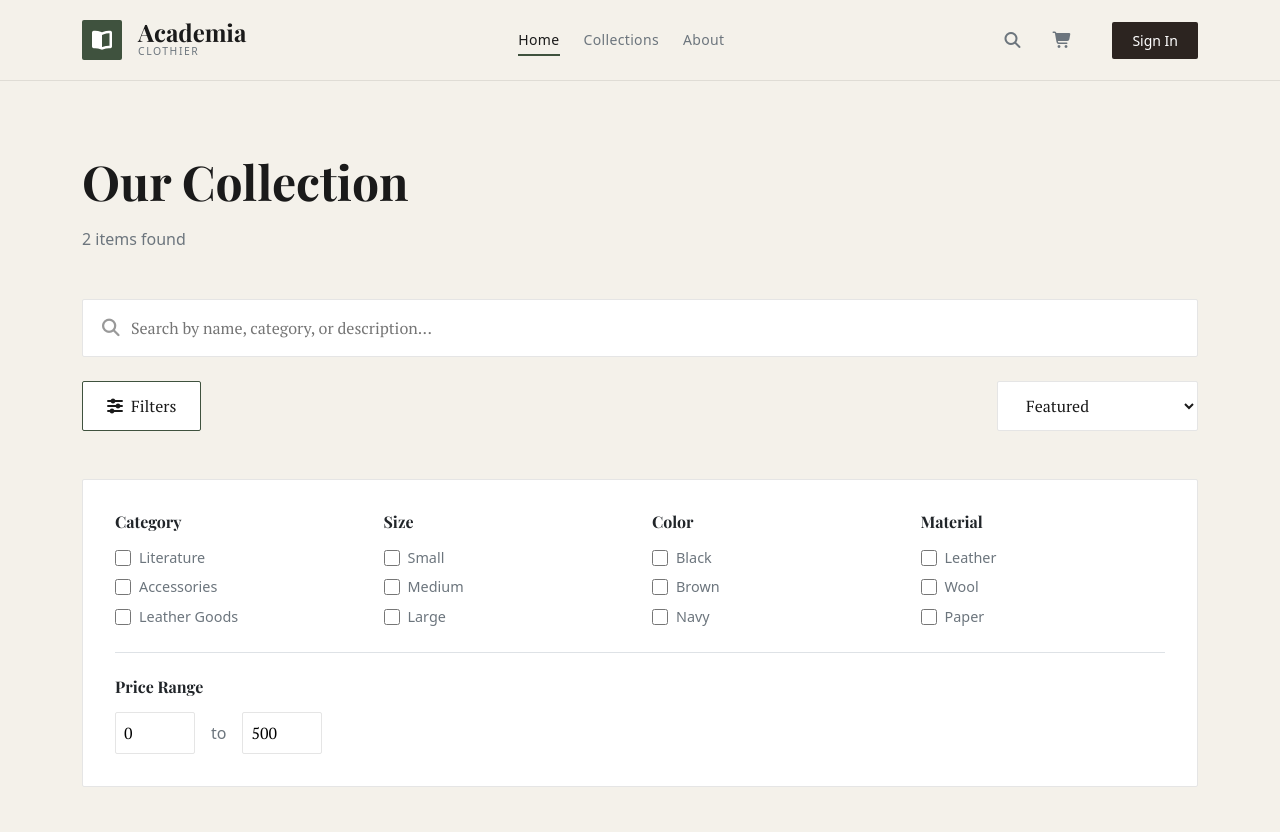
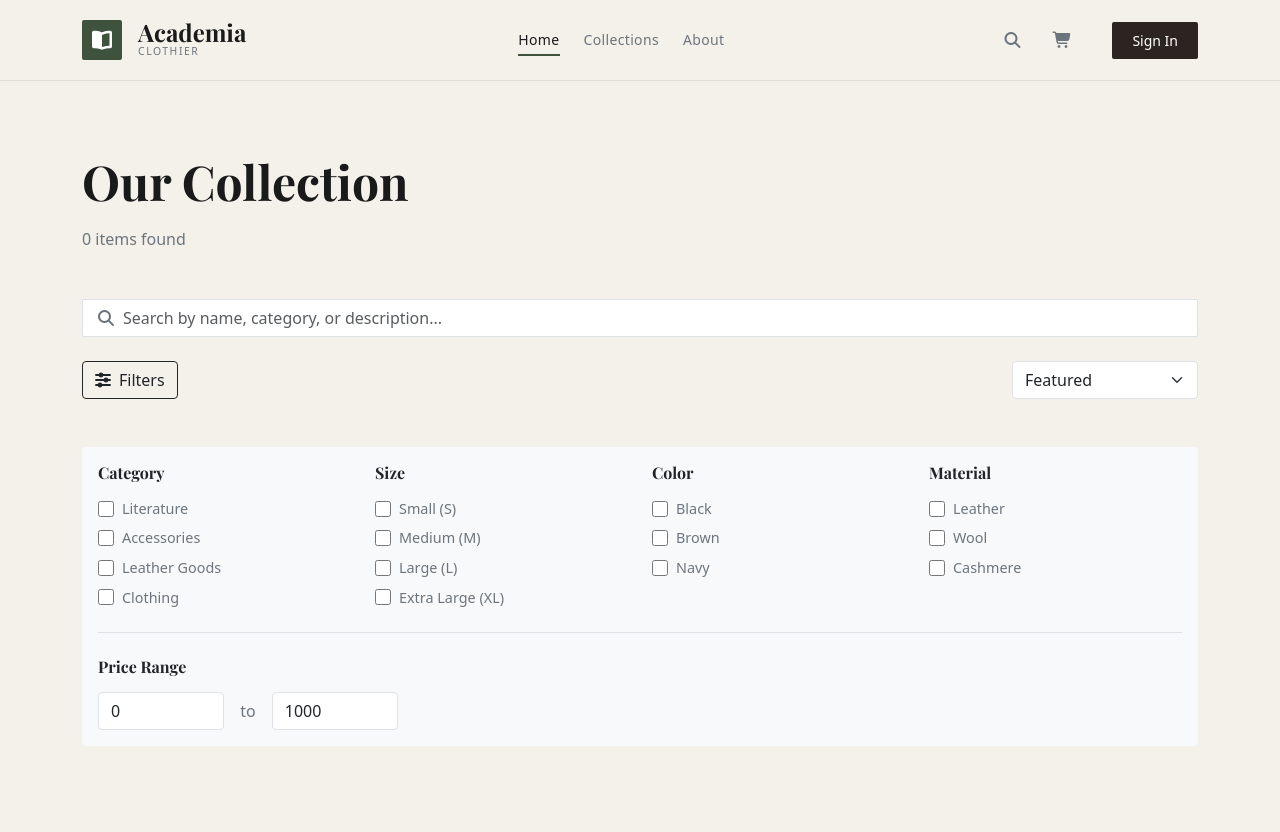
Before and after one commit to IgnacioConsuegra/multiStore-IgnacioConsuegra-3336227, a PHP site: page /views/collections.html in a window 1280 px wide, after a click on "Filters". Shown: the top 832 px of the page. Run offline with PHP 8.4, Linux system fonts and the light colour scheme.

Commit message:
Iniciando refacturacion

```diff
--- a/index.html
+++ b/index.html
@@ -4,7 +4,7 @@
 <head>
     <meta charset="UTF-8">
     <meta name="viewport" content="width=device-width, initial-scale=1.0">
-    <title>Hero Section</title>
+    <title>Academia Clothier</title>
     <link rel="stylesheet" href="./vendor/bootstrap.min.css">
     <link rel="stylesheet" href="./vendor/all.min.css">
     <link rel="stylesheet" href="css/styles.css">
@@ -195,9 +195,7 @@
                 </a>
             </div>
 
-            <!-- Products Grid (Vacio para que JS inyecte los datos) -->
             <div class="row g-4" id="featured-products-grid">
-                <!-- Las tarjetas de producto se cargarán aquí dinámicamente desde main.js -->
             </div>
 
             <!-- Mobile View All Link -->
--- a/views/collections.html
+++ b/views/collections.html
@@ -20,7 +20,7 @@
 <body>
     <div id="navbar-container"></div>
 
-    <main class="collection-section py-5">
+<main class="collection-section py-5">
         <div class="container py-4">
 
             <!-- Header -->
@@ -29,7 +29,7 @@
                     Our Collection
                 </h1>
                 <p class="text-muted-custom fs-6">
-                    <span id="item-count">2</span> items found
+                    <span id="item-count">0</span> items found
                 </p>
             </div>
 
@@ -37,21 +37,21 @@
             <div class="mb-5">
                 <!-- Search Bar -->
                 <div class="position-relative mb-4">
-                    <i class="fa-solid fa-magnifying-glass search-icon"></i>
-                    <input type="text" class="custom-search-input w-100" placeholder="Search by name, category, or description...">
+                    <i class="fa-solid fa-magnifying-glass position-absolute" style="left: 1rem; top: 50%; transform: translateY(-50%); color: #6c757d;"></i>
+                    <input type="text" id="search-input" class="form-control" style="padding-left: 2.5rem; border-radius: 2px;" placeholder="Search by name, category, or description...">
                 </div>
 
                 <!-- Filter and Sort Bar -->
                 <div class="d-flex flex-column flex-sm-row gap-3 justify-content-between align-items-start align-items-sm-center">
 
                     <!-- Botón para abrir filtros -->
-                    <button class="filter-toggle-btn d-flex align-items-center gap-2" type="button" data-bs-toggle="collapse" data-bs-target="#filtersPanel" aria-expanded="false" aria-controls="filtersPanel">
+                    <button class="btn btn-outline-dark d-flex align-items-center gap-2 rounded-1" type="button" data-bs-toggle="collapse" data-bs-target="#filtersPanel" aria-expanded="false" aria-controls="filtersPanel">
                         <i class="fa-solid fa-sliders"></i>
                         <span class="fw-medium">Filters</span>
                     </button>
 
                     <!-- Sort Select -->
-                    <select class="custom-sort-select">
+                    <select id="sort-select" class="form-select w-auto rounded-1">
                         <option value="featured">Featured</option>
                         <option value="price-low">Price: Low to High</option>
                         <option value="price-high">Price: High to Low</option>
@@ -63,21 +63,24 @@
 
             <!-- Filters Panel (Colapsable con Bootstrap) -->
             <div class="collapse mb-5" id="filtersPanel">
-                <div class="filters-panel-body">
+                <div class="card card-body border-0 bg-light rounded-1">
                     <div class="row g-4">
 
                         <!-- Category -->
                         <div class="col-12 col-sm-6 col-lg-3">
                             <h3 class="font-heading h6 fw-bold mb-3 text-dark-custom">Category</h3>
-                            <div class="d-flex flex-column gap-2">
-                                <label class="custom-checkbox">
-                                    <input type="checkbox"> <span>Literature</span>
+                            <div class="d-flex flex-column gap-2" id="filter-category">
+                                <label class="custom-checkbox d-flex align-items-center gap-2">
+                                    <input type="checkbox" value="Literature" class="filter-check category-check"> <span>Literature</span>
                                 </label>
-                                <label class="custom-checkbox">
-                                    <input type="checkbox"> <span>Accessories</span>
+                                <label class="custom-checkbox d-flex align-items-center gap-2">
+                                    <input type="checkbox" value="Accessories" class="filter-check category-check"> <span>Accessories</span>
                                 </label>
-                                <label class="custom-checkbox">
-                                    <input type="checkbox"> <span>Leather Goods</span>
+                                <label class="custom-checkbox d-flex align-items-center gap-2">
+                                    <input type="checkbox" value="Leather Goods" class="filter-check category-check"> <span>Leather Goods</span>
+                                </label>
+                                <label class="custom-checkbox d-flex align-items-center gap-2">
+                                    <input type="checkbox" value="Clothing" class="filter-check category-check"> <span>Clothing</span>
                                 </label>
                             </div>
                         </div>
@@ -85,15 +88,18 @@
                         <!-- Size -->
                         <div class="col-12 col-sm-6 col-lg-3">
                             <h3 class="font-heading h6 fw-bold mb-3 text-dark-custom">Size</h3>
-                            <div class="d-flex flex-column gap-2">
-                                <label class="custom-checkbox">
-                                    <input type="checkbox"> <span>Small</span>
+                            <div class="d-flex flex-column gap-2" id="filter-size">
+                                <label class="custom-checkbox d-flex align-items-center gap-2">
+                                    <input type="checkbox" value="S" class="filter-check size-check"> <span>Small (S)</span>
                                 </label>
-                                <label class="custom-checkbox">
-                                    <input type="checkbox"> <span>Medium</span>
+                                <label class="custom-checkbox d-flex align-items-center gap-2">
+                                    <input type="checkbox" value="M" class="filter-check size-check"> <span>Medium (M)</span>
                                 </label>
-                                <label class="custom-checkbox">
-                                    <input type="checkbox"> <span>Large</span>
+                                <label class="custom-checkbox d-flex align-items-center gap-2">
+                                    <input type="checkbox" value="L" class="filter-check size-check"> <span>Large (L)</span>
+                                </label>
+                                <label class="custom-checkbox d-flex align-items-center gap-2">
+                                    <input type="checkbox" value="XL" class="filter-check size-check"> <span>Extra Large (XL)</span>
                                 </label>
                             </div>
                         </div>
@@ -101,15 +107,15 @@
                         <!-- Color -->
                         <div class="col-12 col-sm-6 col-lg-3">
                             <h3 class="font-heading h6 fw-bold mb-3 text-dark-custom">Color</h3>
-                            <div class="d-flex flex-column gap-2">
-                                <label class="custom-checkbox">
-                                    <input type="checkbox"> <span>Black</span>
+                            <div class="d-flex flex-column gap-2" id="filter-color">
+                                <label class="custom-checkbox d-flex align-items-center gap-2">
+                                    <input type="checkbox" value="Black" class="filter-check color-check"> <span>Black</span>
                                 </label>
-                                <label class="custom-checkbox">
-                                    <input type="checkbox"> <span>Brown</span>
+                                <label class="custom-checkbox d-flex align-items-center gap-2">
+                                    <input type="checkbox" value="Brown" class="filter-check color-check"> <span>Brown</span>
                                 </label>
-                                <label class="custom-checkbox">
-                                    <input type="checkbox"> <span>Navy</span>
+                                <label class="custom-checkbox d-flex align-items-center gap-2">
+                                    <input type="checkbox" value="Navy" class="filter-check color-check"> <span>Navy</span>
                                 </label>
                             </div>
                         </div>
@@ -117,75 +123,35 @@
                         <!-- Material -->
                         <div class="col-12 col-sm-6 col-lg-3">
                             <h3 class="font-heading h6 fw-bold mb-3 text-dark-custom">Material</h3>
-                            <div class="d-flex flex-column gap-2">
-                                <label class="custom-checkbox">
-                                    <input type="checkbox"> <span>Leather</span>
+                            <div class="d-flex flex-column gap-2" id="filter-material">
+                                <label class="custom-checkbox d-flex align-items-center gap-2">
+                                    <input type="checkbox" value="Leather" class="filter-check material-check"> <span>Leather</span>
                                 </label>
-                                <label class="custom-checkbox">
-                                    <input type="checkbox"> <span>Wool</span>
+                                <label class="custom-checkbox d-flex align-items-center gap-2">
+                                    <input type="checkbox" value="Wool" class="filter-check material-check"> <span>Wool</span>
                                 </label>
-                                <label class="custom-checkbox">
-                                    <input type="checkbox"> <span>Paper</span>
+                                <label class="custom-checkbox d-flex align-items-center gap-2">
+                                    <input type="checkbox" value="Cashmere" class="filter-check material-check"> <span>Cashmere</span>
                                 </label>
                             </div>
                         </div>
                     </div>
 
                     <!-- Price Range -->
-                    <div class="mt-4 pt-4 border-top custom-border-light">
+                    <div class="mt-4 pt-4 border-top">
                         <h3 class="font-heading h6 fw-bold mb-3 text-dark-custom">Price Range</h3>
-                        <div class="d-flex align-items-center gap-3">
-                            <input type="number" class="custom-price-input" value="0" min="0">
+                        <div class="d-flex align-items-center gap-3" style="max-width: 300px;">
+                            <input type="number" id="price-min" class="form-control rounded-1" value="0" min="0" placeholder="Min $">
                             <span class="text-muted-custom">to</span>
-                            <input type="number" class="custom-price-input" value="500" min="0">
+                            <input type="number" id="price-max" class="form-control rounded-1" value="1000" min="0" placeholder="Max $">
                         </div>
                     </div>
                 </div>
             </div>
 
             <!-- Products Grid -->
-            <div class="row g-4">
-
-                <!-- Product Card 1 -->
-                <div class="col-12 col-sm-6 col-lg-3">
-                    <div class="product-card">
-                        <a href="#" class="text-decoration-none d-block">
-                            <div class="product-img-wrapper">
-                                <img src="https://images.unsplash.com/photo-1544816155-12df9643f363?w=500" alt="Cashmere Beanie">
-                            </div>
-                        </a>
-                        <div class="product-info">
-                            <div>
-                                <h3 class="font-heading product-title">Cashmere Beanie</h3>
-                                <p class="product-price">$90.00</p>
-                            </div>
-                            <button class="cart-btn" aria-label="Add to cart">
-                                <i class="fa-solid fa-cart-shopping"></i>
-                            </button>
-                        </div>
-                    </div>
-                </div>
-
-                <!-- Product Card 2 -->
-                <div class="col-12 col-sm-6 col-lg-3">
-                    <div class="product-card">
-                        <a href="#" class="text-decoration-none d-block">
-                            <div class="product-img-wrapper">
-                                <img src="https://images.unsplash.com/photo-1551028719-00167b16eac5?w=500" alt="Quilted Jacket">
-                            </div>
-                        </a>
-                        <div class="product-info">
-                            <div>
-                                <h3 class="font-heading product-title">Quilted Jacket</h3>
-                                <p class="product-price">$280.00</p>
-                            </div>
-                            <button class="cart-btn" aria-label="Add to cart">
-                                <i class="fa-solid fa-cart-shopping"></i>
-                            </button>
-                        </div>
-                    </div>
-                </div>
-
+            <div class="row g-4" id="products-grid">
+                <!-- Los productos filtrados se inyectan aquí vía JS -->
             </div>
 
         </div>
@@ -200,5 +166,6 @@
     <script src="../vendor/bootstrap.bundle.min.js"></script>
     <script src="../js/fetchNavBar.js"></script>
     <script src="../js/navbar.js"></script>
+    <script src="../js/collections.js"></script>
 </body>
 </html>
--- a/views/productNotFound.html
+++ b/views/productNotFound.html
@@ -5,7 +5,6 @@
     <meta name="viewport" content="width=device-width, initial-scale=1.0">
     <title>Product Not Found</title>
 
-    <!-- Archivos Locales en Vendor -->
     <link href="../vendor/bootstrap.min.css" rel="stylesheet">
 
     <!-- Google Fonts -->
--- a/views/products-management.html
+++ b/views/products-management.html
@@ -29,7 +29,7 @@
                 </button>
             </div>
 
-            <!-- Form Section (Oculto por defecto) -->
+            <!-- Form Section (hidden by default ) -->
             <div id="product-form-section" class="bg-paper p-4 p-md-5 rounded-1 border custom-border-light shadow-sm mb-5 d-none animate-slide-down">
                 <h3 class="font-heading fs-4 fw-bold text-dark-custom border-bottom custom-border-light pb-3 mb-4" id="form-title">Create New Product</h3>
 
@@ -108,7 +108,6 @@
                             </tr>
                         </thead>
                         <tbody id="products-tbody" class="border-top-0">
-                            <!-- JS Inyecta los productos aquí -->
                         </tbody>
                     </table>
                 </div>
--- a/views/profile.html
+++ b/views/profile.html
@@ -138,7 +138,6 @@
                 <h2 class="font-heading fs-4 fw-bold text-dark-custom mb-4">Order History</h2>
 
                 <div id="orders-container" class="d-flex flex-column gap-4">
-                    <!-- Las ordenes se inyectan aquí -->
                 </div>
 
                 <div id="orders-empty" class="bg-paper p-5 rounded-1 border custom-border-light text-center d-none">
--- a/views/signup.html
+++ b/views/signup.html
@@ -5,16 +5,13 @@
     <meta name="viewport" content="width=device-width, initial-scale=1.0">
     <title>Sign Up - Academia</title>
 
-    <!-- Archivos Locales en Vendor -->
     <link href="../vendor/bootstrap.min.css" rel="stylesheet">
     <link href="../vendor/all.min.css" rel="stylesheet">
 
-    <!-- Google Fonts -->
     <link rel="preconnect" href="https://fonts.googleapis.com">
     <link rel="preconnect" href="https://fonts.gstatic.com" crossorigin>
     <link href="https://fonts.googleapis.com/css2?family=Playfair+Display:wght@600;700&family=PT+Serif:wght@400;700&display=swap" rel="stylesheet">
 
-    <!-- CSS del Signup -->
     <link rel="stylesheet" href="../css/signup.css">
 </head>
 <body>
@@ -22,7 +19,6 @@
     <main class="auth-wrapper">
         <div class="signup-container">
 
-            <!-- Header -->
             <div class="text-center mb-5">
                 <div class="icon-placeholder mx-auto mb-4 d-flex align-items-center justify-content-center">
                     <i class="fa-solid fa-book-open fs-2 text-white"></i>
@@ -33,7 +29,6 @@
 
             <!-- Error Message (Hidden by default) -->
             <div id="error-message" class="alert alert-danger d-none py-2 px-3 small border-0 rounded-1" role="alert">
-                <!-- El texto del error se inyecta por JS -->
             </div>
 
             <!-- Form -->
```
Also changed, not shown: css/about.css (+4 -6 lines), css/profile.css (+98 -19 lines), js/collections.js (added, +185 -0 lines), js/login.js (added, +56 -0 lines), js/profile.js (+11 -6 lines), js/signup.js (+20 -11 lines), views/login.html (+3 -16 lines), views/productDetails.html (+2 -11 lines).
